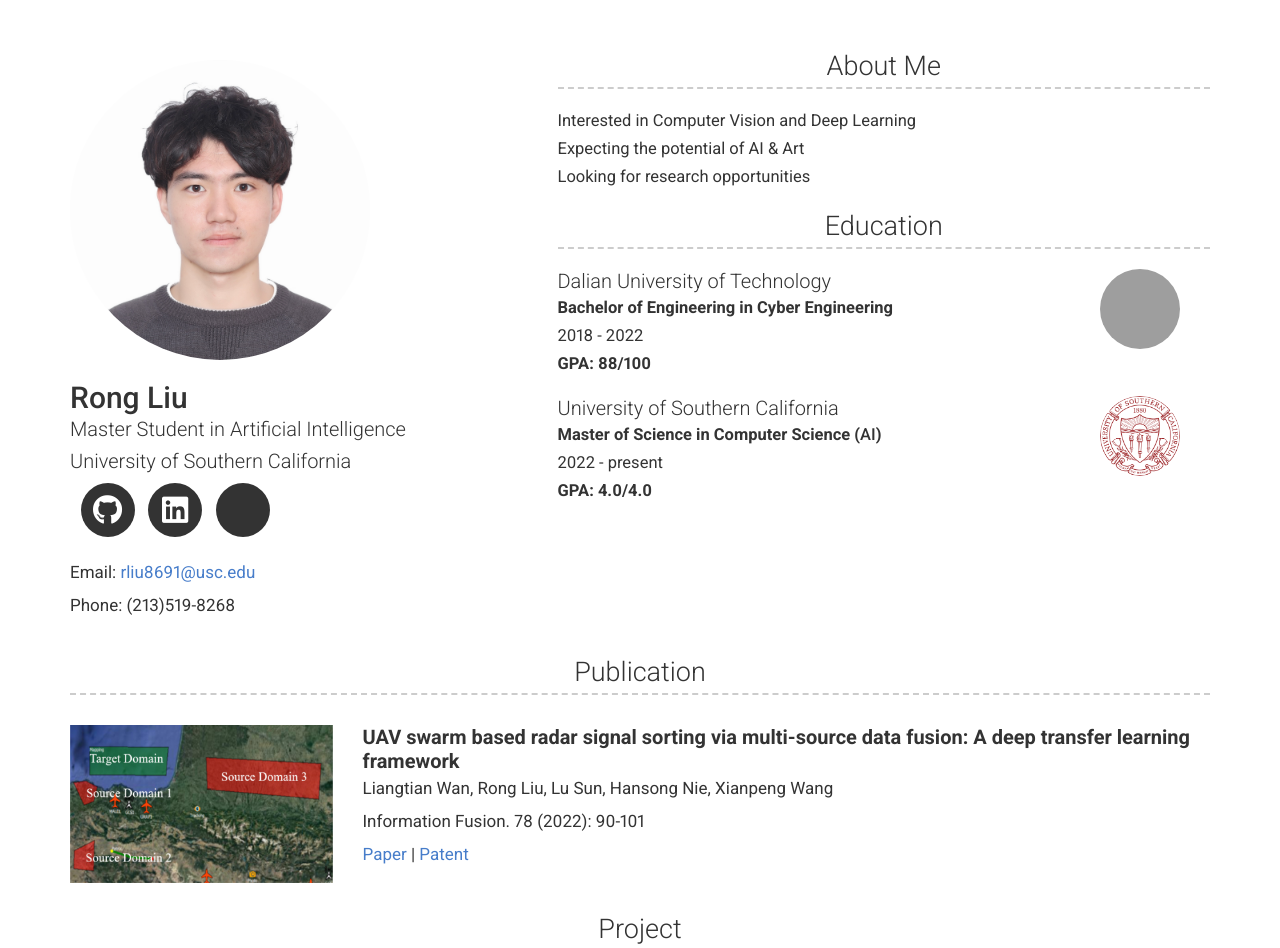
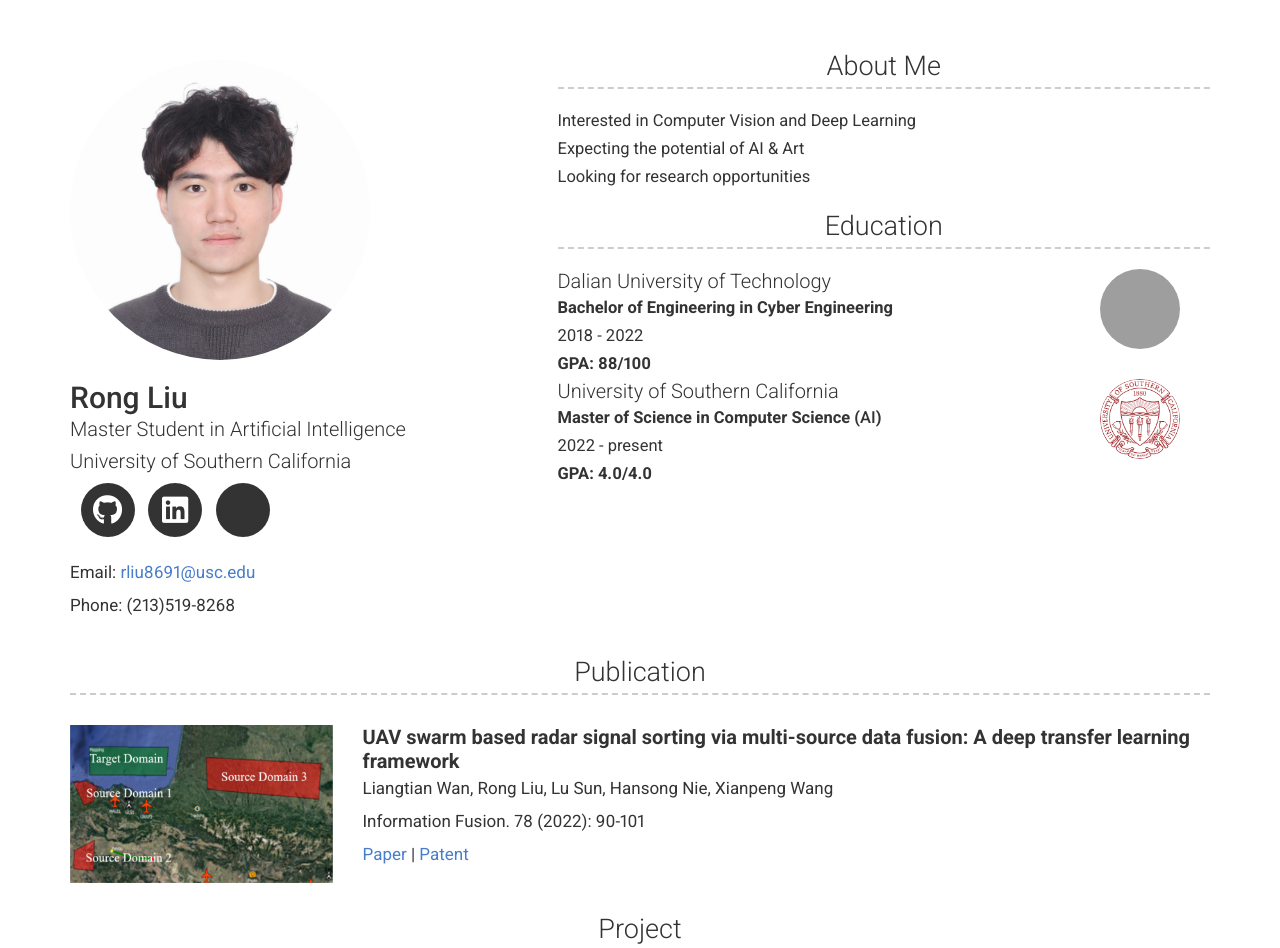
Before and after one commit to RongLiu-Leo/rongliu-leo.github.io, a Jekyll site: the page built from index.md, in a window 1280 px wide. Shown: the top 948 px of the page. Built offline with Jekyll 4.4.1, drawn with Linux system fonts in a browser that asks for light colours; nearby versions of some CDN libraries; a style sheet for code colours, icons or effects is not loaded; grey boxes are pictures that could not be loaded.

Commit message:
Update header.html

```diff
--- a/_includes/header.html
+++ b/_includes/header.html
@@ -63,7 +63,7 @@
           <h4 id="dalian-university-of-technology">Dalian University of Technology</h4>
           <p><b>Bachelor of Engineering in Cyber Engineering</b></p>
           <p>2018 - 2022</p>
-          <p style="margin-bottom: 20px;"><strong>GPA: 88/100</strong></p>
+          <p><strong>GPA: 88/100</strong></p>
         </div>
         <div class="hidden-xs hidden-sm col-md-3 col-lg-3 no-print">
           <img src="images/DLUT.png" style="
```
